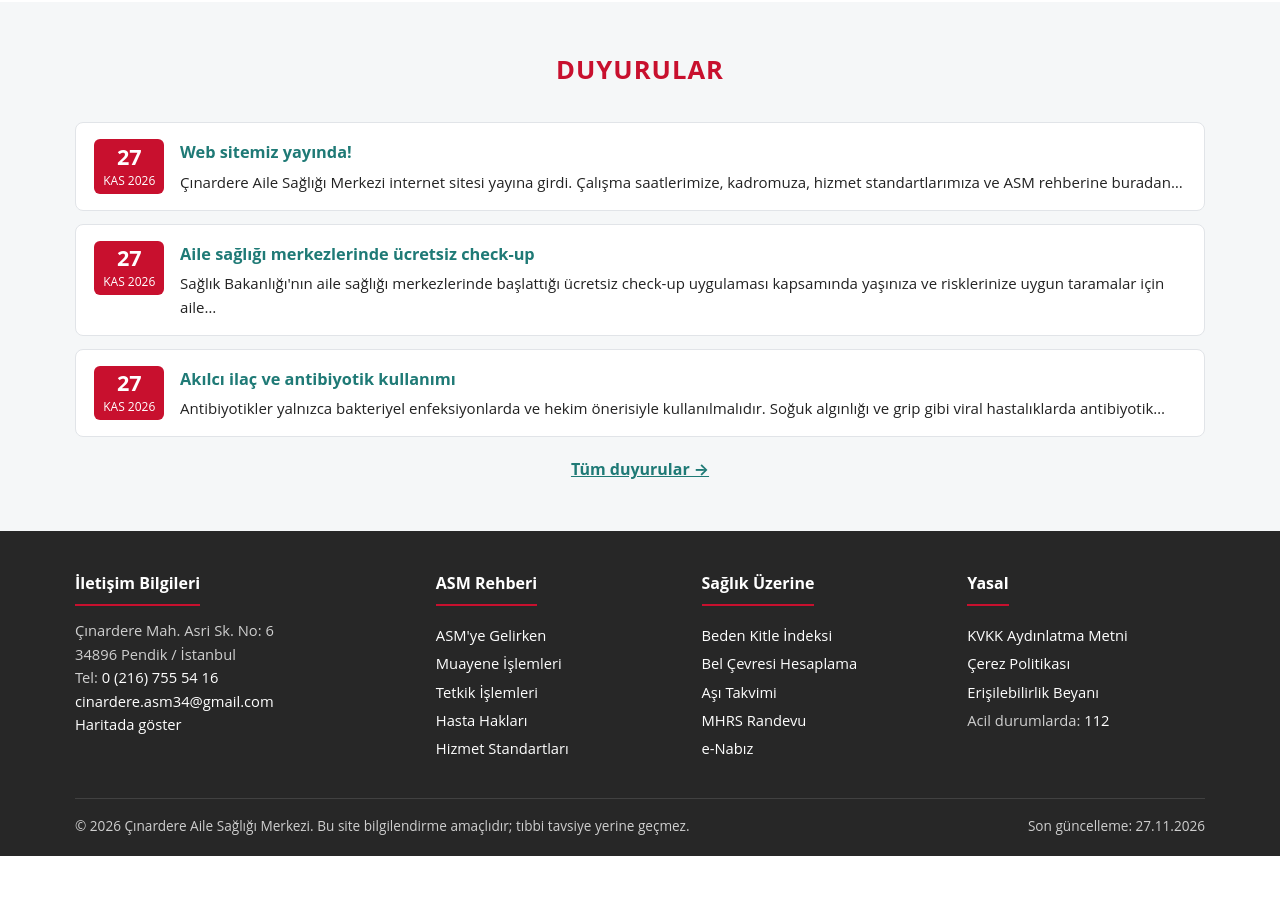
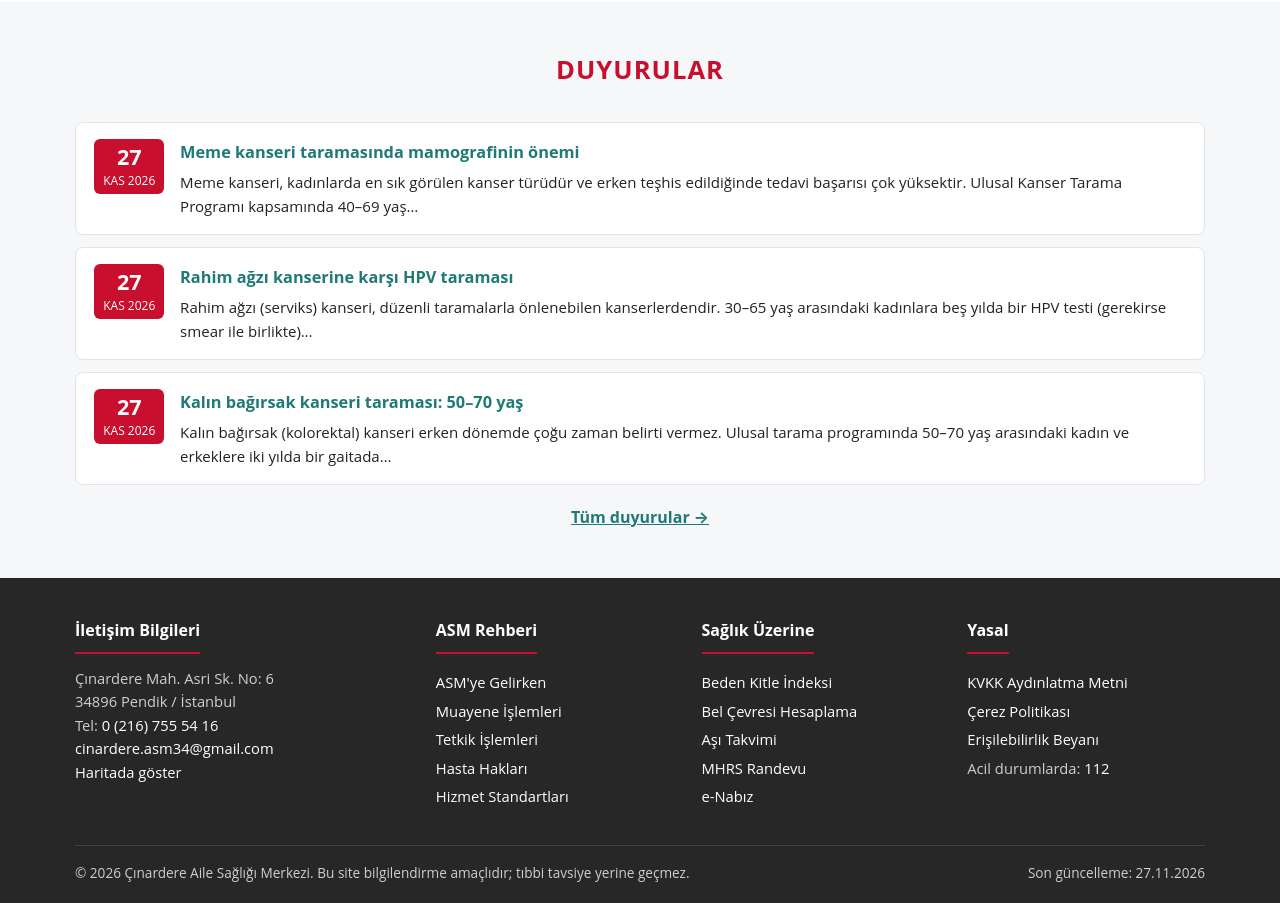
Before and after one commit to albayemre-maker/ASM-Website-, a plain HTML site: page index.html in a window 1280 px wide. Shown: the part 2080-2983 px from the top of the page. Before the commit the page ends 2936 px from the top, so only its background shows below. Drawn offline with Linux system fonts and the light colour scheme.

Commit message:
Duyurular yenilendi: kanser taramaları, obezite, hipertansiyon, grip
Co-Authored-By: Claude Opus 5.5 <noreply@anthropic.com>
Claude-Session: https://claude.ai/code/session_01Ax9GhZ1mArBbpAeEABgAgY

```diff
--- a/index.html
+++ b/index.html
@@ -366,9 +366,9 @@
     <div class="wrap">
       <div class="sec-title"><h2>Duyurular</h2></div>
       <ul class="news">
-        <li><div class="date"><b>27</b><span>Kas 2026</span></div><div><h3>Web sitemiz yayında!</h3><p>Çınardere Aile Sağlığı Merkezi internet sitesi yayına girdi. Çalışma saatlerimize, kadromuza, hizmet standartlarımıza ve ASM rehberine buradan…</p></div></li>
-        <li><div class="date"><b>27</b><span>Kas 2026</span></div><div><h3>Aile sağlığı merkezlerinde ücretsiz check-up</h3><p>Sağlık Bakanlığı'nın aile sağlığı merkezlerinde başlattığı ücretsiz check-up uygulaması kapsamında yaşınıza ve risklerinize uygun taramalar için aile…</p></div></li>
-        <li><div class="date"><b>27</b><span>Kas 2026</span></div><div><h3>Akılcı ilaç ve antibiyotik kullanımı</h3><p>Antibiyotikler yalnızca bakteriyel enfeksiyonlarda ve hekim önerisiyle kullanılmalıdır. Soğuk algınlığı ve grip gibi viral hastalıklarda antibiyotik…</p></div></li></ul>
+        <li><div class="date"><b>27</b><span>Kas 2026</span></div><div><h3>Meme kanseri taramasında mamografinin önemi</h3><p>Meme kanseri, kadınlarda en sık görülen kanser türüdür ve erken teşhis edildiğinde tedavi başarısı çok yüksektir. Ulusal Kanser Tarama Programı kapsamında 40–69 yaş…</p></div></li>
+        <li><div class="date"><b>27</b><span>Kas 2026</span></div><div><h3>Rahim ağzı kanserine karşı HPV taraması</h3><p>Rahim ağzı (serviks) kanseri, düzenli taramalarla önlenebilen kanserlerdendir. 30–65 yaş arasındaki kadınlara beş yılda bir HPV testi (gerekirse smear ile birlikte)…</p></div></li>
+        <li><div class="date"><b>27</b><span>Kas 2026</span></div><div><h3>Kalın bağırsak kanseri taraması: 50–70 yaş</h3><p>Kalın bağırsak (kolorektal) kanseri erken dönemde çoğu zaman belirti vermez. Ulusal tarama programında 50–70 yaş arasındaki kadın ve erkeklere iki yılda bir gaitada…</p></div></li></ul>
       <div class="center"><a class="more" href="#duyurular">Tüm duyurular →</a></div>
     </div>
   </div>
@@ -512,10 +512,12 @@
   <div class="page-head"><div class="wrap"><h1 id="h-duyuru">Duyurular</h1><p class="crumb"><a href="#anasayfa">Ana Sayfa</a> / Duyurular</p></div></div>
   <div class="page-body"><div class="wrap">
     <ul class="news">
-        <li><div class="date"><b>27</b><span>Kas 2026</span></div><div><h3>Web sitemiz yayında!</h3><p>Çınardere Aile Sağlığı Merkezi internet sitesi yayına girdi. Çalışma saatlerimize, kadromuza, hizmet standartlarımıza ve ASM rehberine buradan ulaşabilirsiniz.</p></div></li>
-        <li><div class="date"><b>27</b><span>Kas 2026</span></div><div><h3>Aile sağlığı merkezlerinde ücretsiz check-up</h3><p>Sağlık Bakanlığı'nın aile sağlığı merkezlerinde başlattığı ücretsiz check-up uygulaması kapsamında yaşınıza ve risklerinize uygun taramalar için aile hekiminizden randevu alabilirsiniz.</p></div></li>
-        <li><div class="date"><b>27</b><span>Kas 2026</span></div><div><h3>Akılcı ilaç ve antibiyotik kullanımı</h3><p>Antibiyotikler yalnızca bakteriyel enfeksiyonlarda ve hekim önerisiyle kullanılmalıdır. Soğuk algınlığı ve grip gibi viral hastalıklarda antibiyotik işe yaramaz. İlacınızı önerilen süre ve dozda kullanınız, artan ilaçları başkalarına vermeyiniz.</p></div></li>
-        <li><div class="date"><b>27</b><span>Kas 2026</span></div><div><h3>Sağlıklı beslenme ve fiziksel aktivite</h3><p>Haftada en az 150 dakika orta düzeyde fiziksel aktivite yapmanız ve sebze-meyve ağırlıklı, az tuzlu ve az şekerli beslenmeniz önerilir. Ayrıntılı bilgi için <a href="https://hsgm.saglik.gov.tr/tr/beslenme" rel="noopener">Halk Sağlığı Genel Müdürlüğü</a> sayfasını ziyaret edebilirsiniz.</p></div></li></ul>
+        <li><div class="date"><b>27</b><span>Kas 2026</span></div><div><h3>Meme kanseri taramasında mamografinin önemi</h3><p>Meme kanseri, kadınlarda en sık görülen kanser türüdür ve erken teşhis edildiğinde tedavi başarısı çok yüksektir. Ulusal Kanser Tarama Programı kapsamında <strong>40–69 yaş arasındaki kadınlara iki yılda bir mamografi</strong> çekilmesi önerilir. Taramalar ücretsizdir; yönlendirme ve randevu için aile hekiminize veya Kanser Erken Teşhis, Tarama ve Eğitim Merkezi'ne (KETEM) başvurabilirsiniz. 20 yaşından itibaren ayda bir kendi kendine meme muayenesi yapmayı da ihmal etmeyiniz.</p></div></li>
+        <li><div class="date"><b>27</b><span>Kas 2026</span></div><div><h3>Rahim ağzı kanserine karşı HPV taraması</h3><p>Rahim ağzı (serviks) kanseri, düzenli taramalarla önlenebilen kanserlerdendir. <strong>30–65 yaş arasındaki kadınlara beş yılda bir HPV testi</strong> (gerekirse smear ile birlikte) yapılması önerilir. Test kısa sürer, ağrısızdır ve ücretsizdir. Test zamanınız gelip gelmediğini öğrenmek ve numune verdirmek için aile hekiminize başvurunuz; sonuçlarınızı e-Nabız'dan takip edebilirsiniz.</p></div></li>
+        <li><div class="date"><b>27</b><span>Kas 2026</span></div><div><h3>Kalın bağırsak kanseri taraması: 50–70 yaş</h3><p>Kalın bağırsak (kolorektal) kanseri erken dönemde çoğu zaman belirti vermez. Ulusal tarama programında <strong>50–70 yaş arasındaki kadın ve erkeklere iki yılda bir gaitada gizli kan testi</strong>, on yılda bir kolonoskopi önerilir. Gaitada gizli kan testi kitini aile sağlığı merkezimizden ücretsiz alabilirsiniz. Dışkıda kan, bağırsak alışkanlığında değişiklik veya açıklanamayan kilo kaybı varsa beklemeden hekiminize başvurunuz.</p></div></li>
+        <li><div class="date"><b>27</b><span>Kas 2026</span></div><div><h3>Obeziteyle mücadele: sağlıklı kilo, sağlıklı yaşam</h3><p>Obezite; diyabet, hipertansiyon, kalp hastalıkları ve bazı kanserler için önemli bir risk etkenidir. Yetişkinlerde beden kitle indeksinin 30 ve üzerinde olması obezite olarak tanımlanır; bel çevresinin kadınlarda 88 cm, erkeklerde 102 cm ve üzerinde olması da yüksek risk göstergesidir. Haftada en az 150 dakika orta düzeyde fiziksel aktivite, sebze ve meyve ağırlıklı beslenme ve şekerli içeceklerden uzak durmak en etkili adımlardır. Boy, kilo ve bel çevresi ölçümünüzü merkezimizde yaptırabilir, sitemizdeki <a href="#araclar-vki">beden kitle indeksi hesaplama aracını</a> kullanabilirsiniz.</p></div></li>
+        <li><div class="date"><b>27</b><span>Kas 2026</span></div><div><h3>Hipertansiyon: sessiz tehlikeye karşı düzenli ölçüm</h3><p>Yüksek tansiyon çoğu zaman hiçbir belirti vermez, ancak kalp krizi, inme ve böbrek hastalığı riskini belirgin şekilde artırır. 18 yaşın üzerindeki herkesin <strong>en az yılda bir kez</strong> tansiyonunu ölçtürmesi önerilir. Tuz tüketimini azaltmak, sigarayı bırakmak, düzenli hareket etmek ve ideal kiloyu korumak tansiyonu kontrol altında tutmaya yardımcı olur. Tansiyon ölçümü ve takibi merkezimizde ücretsiz yapılmaktadır.</p></div></li>
+        <li><div class="date"><b>27</b><span>Kas 2026</span></div><div><h3>Grip mevsiminde korunma ve grip aşısı</h3><p>Grip, özellikle 65 yaş üstü kişilerde, gebelerde ve kronik hastalığı olanlarda ağır seyredebilir. Bu risk gruplarındaki kişilere grip aşısının her yıl, tercihen sonbahar aylarında yaptırılması önerilir. Sık el yıkamak, öksürürken ve hapşırırken ağzı mendille kapatmak ve hasta iken kalabalık ortamlardan uzak durmak da bulaşmayı azaltır. Grip aşısı için uygun olup olmadığınızı aile hekiminize danışabilirsiniz. Grip viral bir hastalıktır; antibiyotikler grip tedavisinde işe yaramaz.</p></div></li></ul>
   </div></div>
 </section>
 
```
